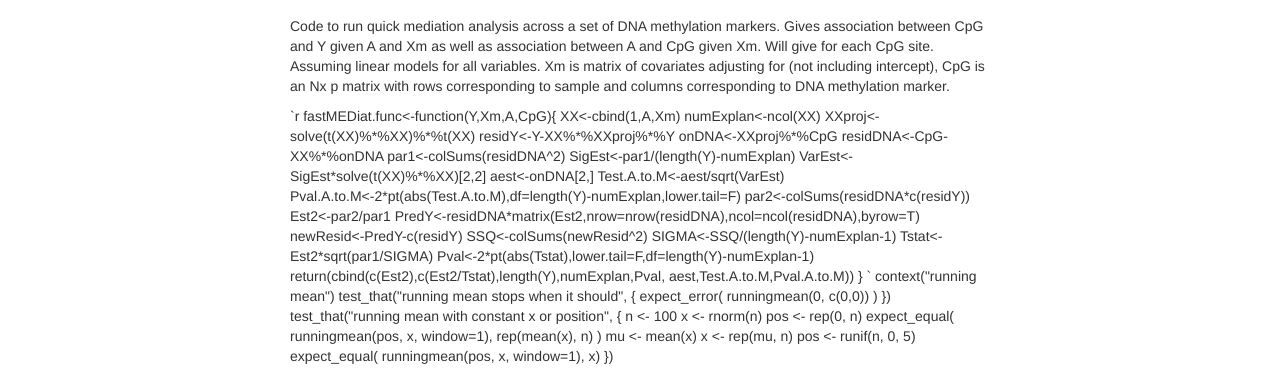
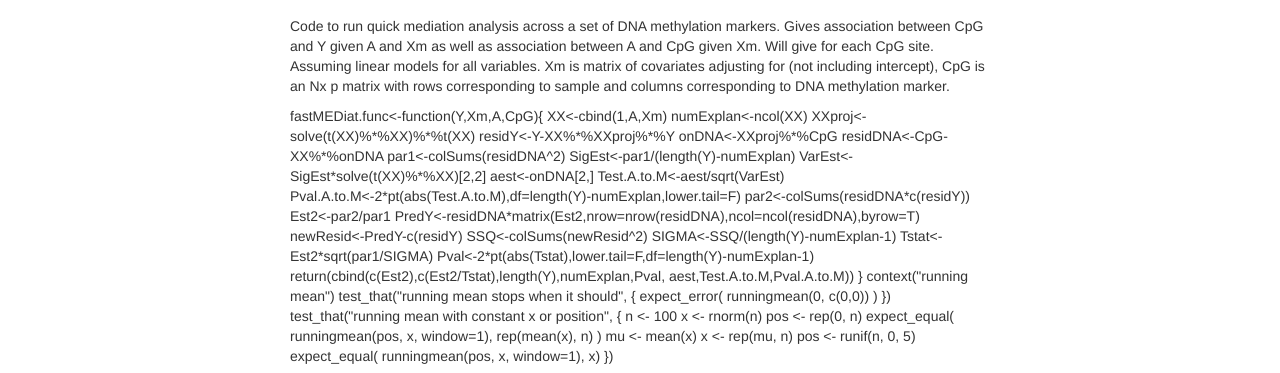
Before and after one commit to rbarfield/Barfield_website, a Jekyll site: the page built from pages/Rcode.md, in a window 1280 px wide. Shown: the part 296-669 px from the top of the page. Built offline with Jekyll 4.4.1, drawn with Linux system fonts in a browser that asks for light colours.

Commit message:
Initial commit

```diff
--- a/pages/Rcode.md
+++ b/pages/Rcode.md
@@ -10,7 +10,7 @@ layout: page
 <h3 id="EWASMEDIAT">Fast EWAS Mediation</h3>
 <p>Code to run quick mediation analysis across a set of DNA methylation markers. Gives association between CpG and Y given A and Xm as well as association between A and CpG given Xm. Will give for each CpG site. Assuming linear models for all variables. Xm is matrix of covariates adjusting for (not including intercept), CpG is an Nx p matrix with rows corresponding to sample and columns corresponding to DNA methylation marker. </p>
 
-  `r
+
          fastMEDiat.func<-function(Y,Xm,A,CpG){
   		XX<-cbind(1,A,Xm)
   		numExplan<-ncol(XX)
@@ -36,7 +36,6 @@ layout: page
                		aest,Test.A.to.M,Pval.A.to.M))
 		}
 
-  `
 
 
     context("running mean")
```
